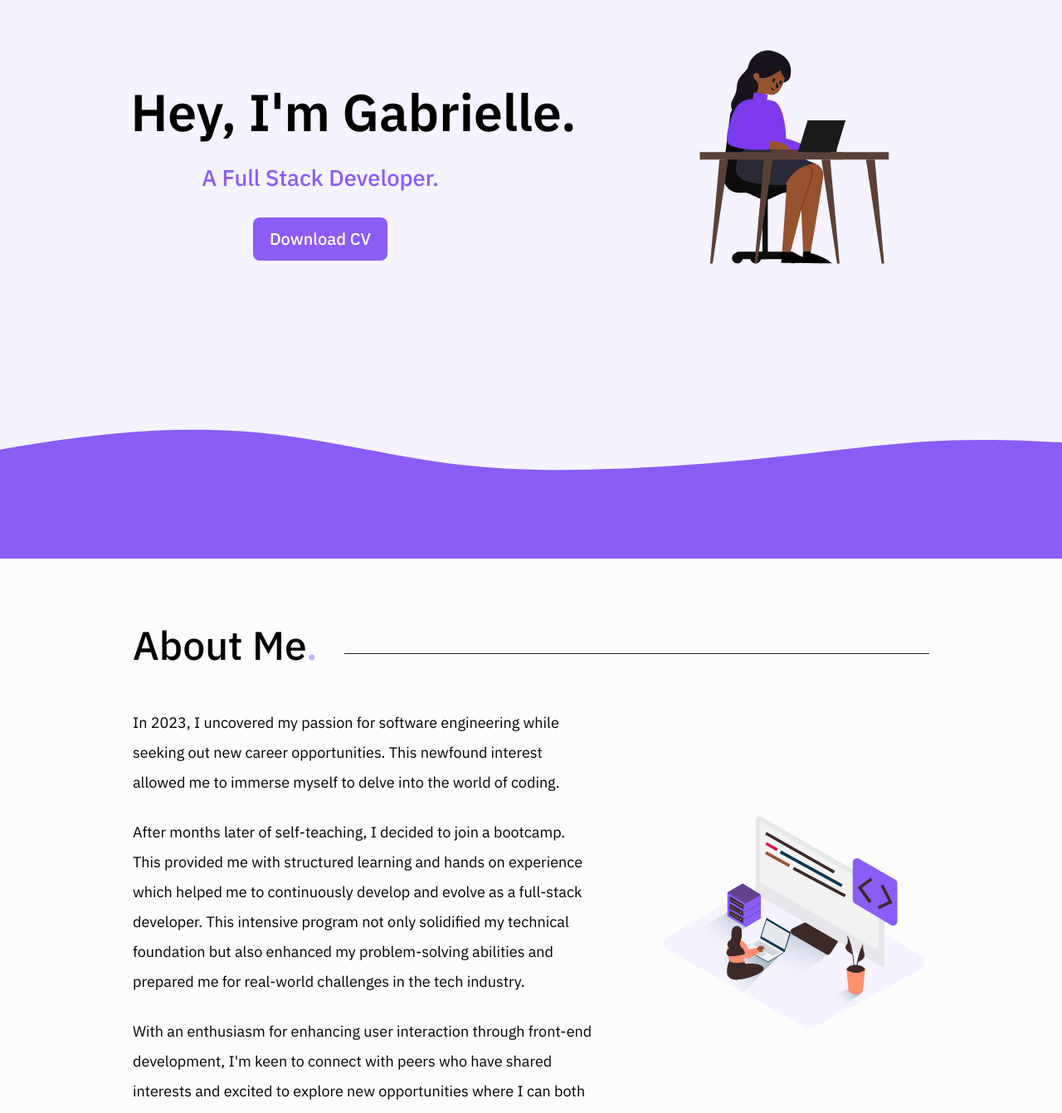
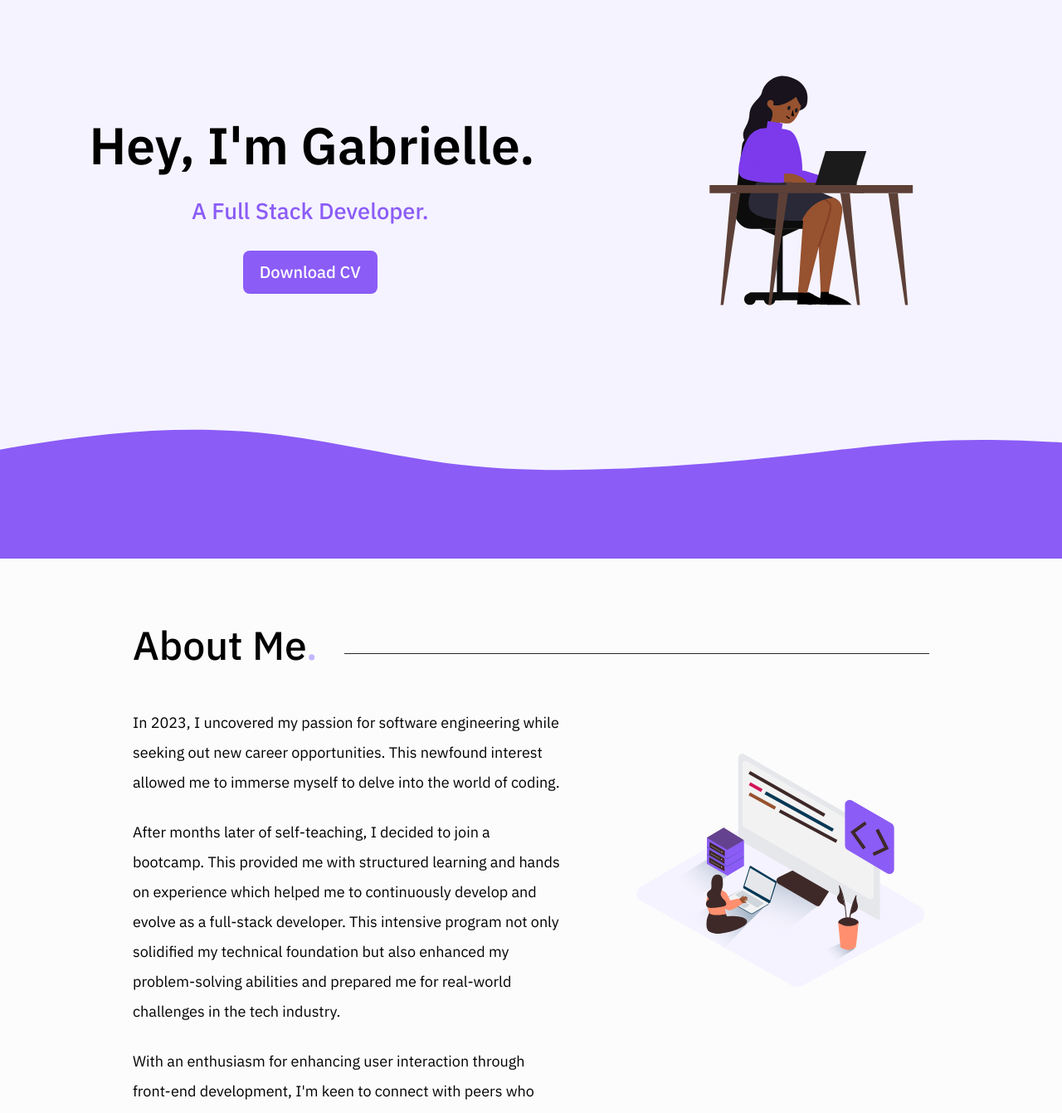
Before and after one commit to Gab-A/gabrielle-asante-portfolio, a React (Vite) app: page / in a window 1280 px wide. Shown: the part 221-1562 px from the top of the page at 83% size. Built offline with nearby package versions, Linux system fonts and the light colour scheme; no server answers.

Commit message:
Update styling for hero and about me section

```diff
--- a/src/App.jsx
+++ b/src/App.jsx
@@ -12,7 +12,7 @@ function App() {
       <Header />
       <main>
         <Hero />
-        <div className="px-6 space-y-6 md:space-y-10 md:px-14 lg:px-32 lg:space-y-20 mt-10 lg:mt-20 xl:px-40">
+        <div className="flex flex-col  px-6 space-y-6 md:space-y-10 md:px-14 lg:px-20 lg:space-y-20 mt-10 lg:mt-20 xl:px-40">
           <About />
           <Skills />
           <Projects />
--- a/src/components/About/About.jsx
+++ b/src/components/About/About.jsx
@@ -10,8 +10,8 @@ export default function About() {
         </h2>
         <div className="w-full border-t-[1.5px] border-neutral-800"></div>
       </div>
-      <div className="lg:flex 2xl:w-full lg:gap-20 2xl:gap-32">
-        <div className="space-y-6 mt-3 text-[17.5px] sm:text-lg md:mt-0 lg:w-[85%] 2xl:max-w-[1440px] 2xl:w-3/4">
+      <div className="lg:flex lg:justify-center 2xl:w-full lg:gap-20 2xl:gap-32 min[2650px]:items-center">
+        <div className="space-y-6 mt-3 text-[17.5px] sm:text-lg md:mt-0 lg:w-auto 2xl:max-w-[1440px] 2xl:w-3/4 min-[2040px]:text-2xl min-[2560px]:text-[1.6rem] min-[2560px]:space-y-12">
           <p className=" leading-loose">
             In 2023, I uncovered my passion for software engineering while
             seeking out new career opportunities. This newfound interest allowed
@@ -32,7 +32,7 @@ export default function About() {
             add value and further my career.
           </p>
         </div>
-        <div className="flex justify-center items-center sm:mt-4 sm:m-auto sm:w-4/6 md:w-3/5 lg:w-1/2 2xl:w-2/5 lg:m-auto 2xl:-mt-24">
+        <div className="flex justify-center items-center sm:mt-4 sm:m-auto sm:w-4/6 md:w-3/5 lg:w-[150rem] xl:w-[135rem] 2xl:w-3/5 min-[1650px]:-mt-20 min-[1930px]:w-2/4 min-[2040px]:w-1/3 min-[2560px]:w-1/4">
           <img src={coding} />
         </div>
       </div>
--- a/src/components/Hero/Hero.jsx
+++ b/src/components/Hero/Hero.jsx
@@ -7,25 +7,25 @@ export default function Hero() {
     "https://docs.google.com/document/d/10D9hdBkLzkorl7hwmGyPE1UYbFYVYGHN/export?format=pdf";
 
   return (
-    <section className="relative bg-[url('/src/assets/images/wave-background.svg')] bg-no-repeat m-4 rounded-lg bg-cover bg-center overflow-hidden h-[86vh] md:p-[3rem] md:rounded-none md:m-0 lg:h-screen xl:h-screen">
-      <div className="flex flex-col justify-center h-full -mt-16 items-center md:-mt-5 md:max-w-full md:flex-row lg:ml-10 lg:-mt-20 lg:justify-evenly xl:pl-4 xl:justify-start 2xl:pr-4">
+    <section className="relative bg-[url('/src/assets/images/wave-background.svg')] md:flex justify-center items-center bg-no-repeat m-4 rounded-lg bg-cover bg-center overflow-hidden h-[86vh] md:p-[3rem] md:rounded-none md:m-0 lg:h-screen xl:h-screen">
+      <div className="flex flex-col justify-center h-full -mt-16 items-center md:-mt-5 md:max-w-full md:flex-row lg:-mt-20 lg:justify-evenly min-[1115px]:gap-32">
         <div className="md:order-2 md:flex md:w-[100%] lg:w-[55%] xl:w-1/2">
           <Lottie
             animationData={womanWorkingAnimation}
-            className="w-[70%] overflow-hidden z-10 mt-5 sm:mt-7 m-auto md:-mt-5 md:w-[78.5%] lg:w-[70%] xl:w-[60%] 2xl:w-[50%]"
+            className="w-[70%] overflow-hidden z-10 mt-5 sm:mt-7 m-auto md:-mt-5 md:w-auto md:flex-shrink-0 min-[850px]:w-[90%]"
           />
         </div>
-        <div className="flex flex-col text-center gap-y-5 mt-4 md:gap-y-4 lg:gap-y-2 xl:w-1/2 2xl:gap-y-4">
-          <h1 className="text-[2.3rem] sm:text-[2.6rem] leading-normal font-semibold md:whitespace-nowrap md:mb-0 lg:-mr-20 lg:text-[3.9rem] 2xl:text-[5.5rem]">
+        <div className="flex flex-col text-center gap-y-5 mt-4 md:gap-y-4 lg:gap-y-2 xl:w-1/2 2xl:gap-y-2">
+          <h1 className="text-[2.3rem] sm:text-[2.6rem] leading-normal font-semibold md:text-[2.85rem] md:whitespace-nowrap md:mb-0 lg:text-[3.9rem] 2xl:text-[5.5rem]">
             Hey, I&#39;m Gabrielle.
           </h1>
-          <p className="text-2xl text-violet-500 font-medium md:mb-0 sm:text-[1.7rem] lg:mt-2 2xl:text-4xl 2xl:mt-3">
+          <p className="text-2xl text-violet-500 font-medium md:mb-0 sm:text-[1.7rem] lg:mt-2 2xl:text-4xl">
             A Full Stack Developer.
           </p>
           <div className="flex flex-col justify-center items-center md:mt-6">
             <Button
               href={cvLink}
-              className="rounded-lg border-violet-500 bg-violet-500 py-2.5 px-5 text-white text-lg cursor-pointer font-medium  hover:bg-violet-600 active:shadow-md active:translate-y-2 sm:text-xl sm:py-3 md:mt-0 2xl:text-2xl 2xl:py-4 "
+              className="rounded-lg border-violet-500 bg-violet-500 py-2.5 px-5 text-white text-lg cursor-pointer font-medium  hover:bg-violet-600 active:shadow-md active:translate-y-2 sm:text-xl sm:py-3 md:mt-0 2xl:text-3xl 2xl:py-4"
             >
               Download CV
             </Button>
```
